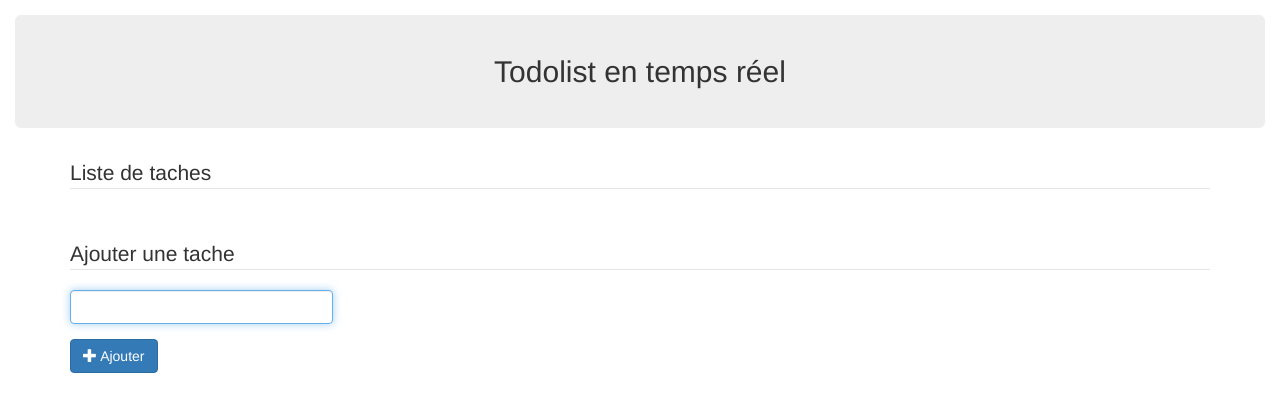
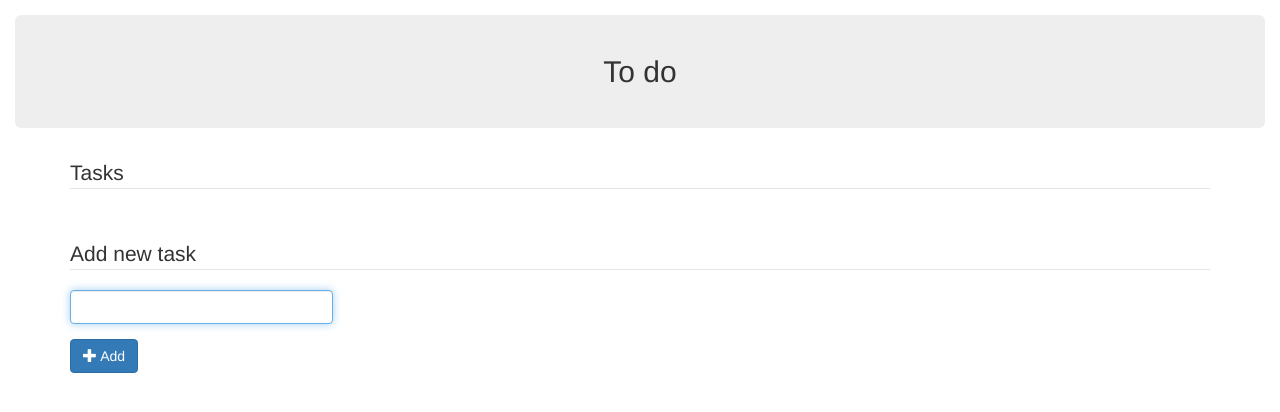
Before and after one commit to ChrisSensebe/toDoList, a website: page views/todo.html in a window 1280 px wide. Drawn offline with nearby package versions, Linux system fonts and the light colour scheme; no server answers.

Commit message:
modif comments

```diff
--- a/public/stylesheets/style.css
+++ b/public/stylesheets/style.css
@@ -1,6 +1,3 @@
-
-/* styles supplémentaires */
-
 h2{
 	text-align: center;
 }
--- a/views/todo.html
+++ b/views/todo.html
@@ -1,9 +1,8 @@
 <!DOCTYPE html>
 <html>
 	<head>
-		<title>todolist en temps réel</title>
+		<title>Todolist</title>
 
-		<!-- feuilles de style -->
 		<link rel="stylesheet" href="https://maxcdn.bootstrapcdn.com/bootstrap/3.3.2/css/bootstrap.min.css">
 		<link rel="stylesheet" href="/stylesheets/style.css">
 	</head>
@@ -12,20 +11,18 @@
 
 		<div class="container-fluid">
 			<header class="jumbotron">
-				<h2>Todolist en temps réel</h2>
+				<h2>To do</h2>
 			</header>
 		</div>
 
 		<div class="container">
 
-			<!-- Zone d'affichage de la todolist -->
-			<legend>Liste de taches</legend>
+			<legend>Tasks</legend>
 			<ul id="todo">
 			</ul>
 
-			<!-- formulaire d'ajout de tache -->
 			<form id="todoForm">
-				<legend>Ajouter une tache</legend>
+				<legend>Add new task</legend>
 				<div class="row">
 					<div class="col-md-3">
 						<input type="text" class="form-control" id="tache" autofocus>
@@ -33,14 +30,13 @@
 				</div>
 				<div class="row">
 					<div class="col-md-3">
-						<button class="btn btn-primary"><span class="glyphicon glyphicon-plus"></span>  Ajouter</button>
+						<button class="btn btn-primary"><span class="glyphicon glyphicon-plus"></span>  Add</button>
 					</div>
 				</div>
 			</form>
 
 		</div>
 
-		<!-- scripts -->
 		<script src="http://code.jquery.com/jquery-1.11.2.min.js"></script>
 		<script src="https://maxcdn.bootstrapcdn.com/bootstrap/3.3.2/js/bootstrap.min.js"></script>
 		<script src="/socket.io/socket.io.js"></script>
```
Also changed, not shown: app.js (+5 -7 lines), public/javascript/client.js (+4 -6 lines).
